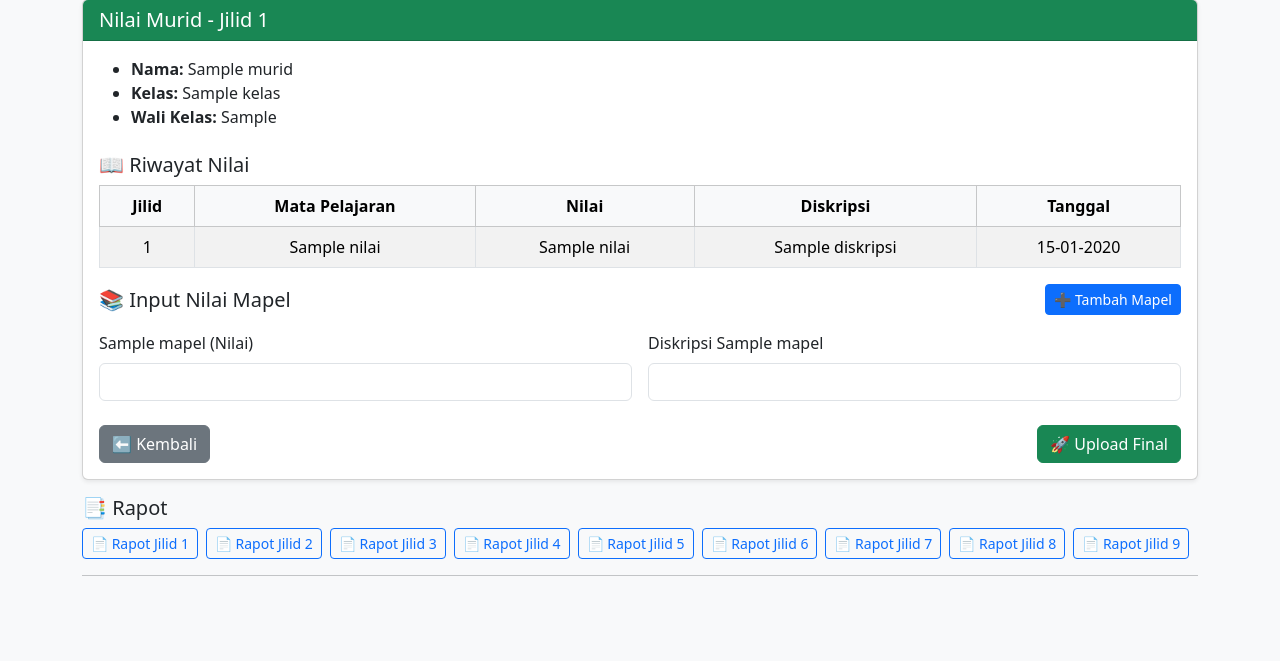
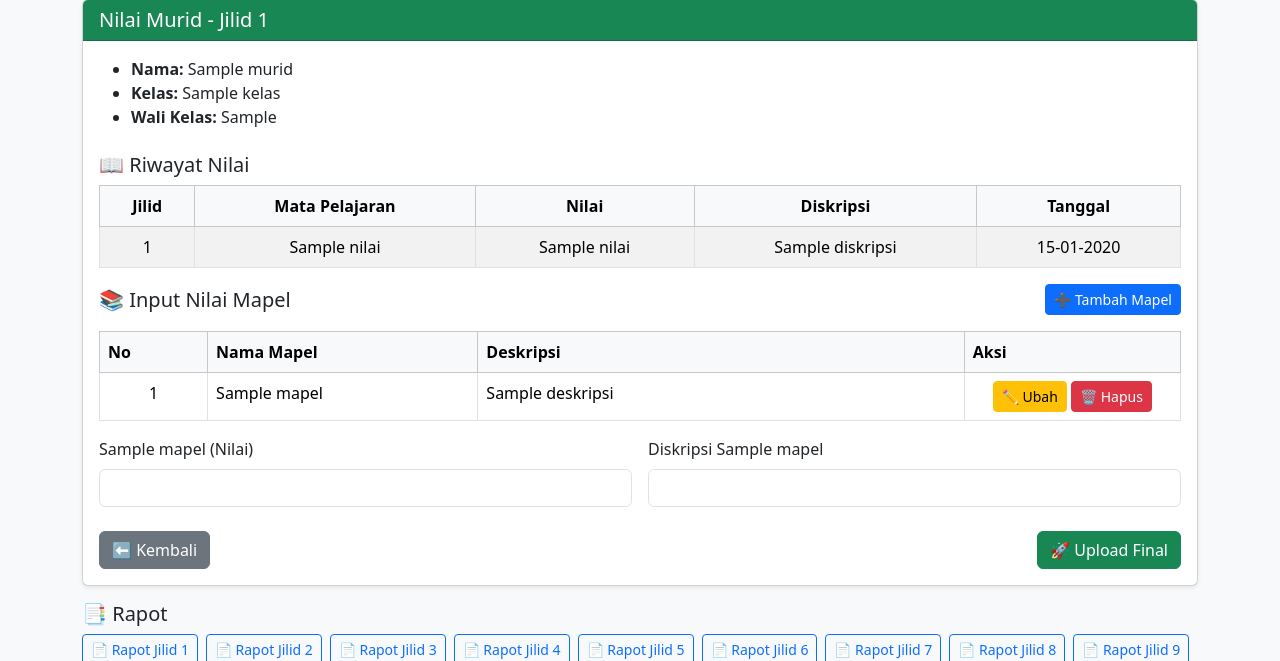
Before and after one commit to ulumuddin87/gitHubRailway, a Flask app: page /nilai/1 in a window 1280 px wide. Shown: the part 81-742 px from the top of the page. Run offline with Flask 3, Linux system fonts and the light colour scheme; a database or web service that is not in the repository returns one stand-in record (values such as "Sample title"); some libraries are stand-ins or nearby versions.

Commit message:
mapel tambah ubah hapus

```diff
--- a/app.py
+++ b/app.py
@@ -380,6 +380,8 @@ def nilai_murid(id):
 
 
 
+# ================= MAPEL ================= #
+# Tambah Mapel
 @app.route("/mapel/tambah", methods=["POST"])
 def tambah_mapel():
     nama = request.form.get("nama")
@@ -391,7 +393,6 @@ def tambah_mapel():
 
     conn = get_db_connection()
     cur = conn.cursor()
-
     cur.execute("INSERT INTO mapel (nama, deskripsi) VALUES (%s, %s)", (nama, deskripsi))
     conn.commit()
     cur.close()
@@ -399,6 +400,44 @@ def tambah_mapel():
 
     flash(f"✅ Mapel '{nama}' berhasil ditambahkan!", "success")
     return redirect(request.referrer)
+
+
+# Ubah Mapel
+@app.route("/mapel/edit/<int:id>", methods=["POST"])
+def edit_mapel(id):
+    nama = request.form.get("nama")
+    deskripsi = request.form.get("deskripsi")
+
+    if not nama or not deskripsi:
+        flash("⚠️ Nama & Deskripsi wajib diisi!", "danger")
+        return redirect(request.referrer)
+
+    conn = get_db_connection()
+    cur = conn.cursor()
+    cur.execute("UPDATE mapel SET nama=%s, deskripsi=%s WHERE id=%s", (nama, deskripsi, id))
+    conn.commit()
+    cur.close()
+    conn.close()
+
+    flash(f"✏️ Mapel '{nama}' berhasil diperbarui!", "success")
+    return redirect(request.referrer)
+
+
+# Hapus Mapel
+@app.route("/mapel/hapus/<int:id>", methods=["POST"])
+def hapus_mapel(id):
+    conn = get_db_connection()
+    cur = conn.cursor()
+    cur.execute("DELETE FROM mapel WHERE id=%s", (id,))
+    conn.commit()
+    cur.close()
+    conn.close()
+
+    flash("🗑️ Mapel berhasil dihapus!", "success")
+    return redirect(request.referrer)
+
+
+
 
 # ================= RAPOT ================= #
 @app.route("/rapot/<int:murid_id>/<int:jilid>")
--- a/templates/nilai_murid.html
+++ b/templates/nilai_murid.html
@@ -42,11 +42,45 @@
 
     <div class="d-flex justify-content-between align-items-center mb-3">
       <h5 class="mb-0">📚 Input Nilai Mapel</h5>
-      <!-- Tombol buka modal -->
-      <button type="button" class="btn btn-primary btn-sm" data-bs-toggle="modal" data-bs-target="#modalMapel">
-        ➕ Tambah Mapel
-      </button>
-    </div>
+      <!-- Tombol buka modal Tambah -->
+  <button type="button" class="btn btn-primary btn-sm" data-bs-toggle="modal" data-bs-target="#modalTambahMapel">
+    ➕ Tambah Mapel
+  </button>
+</div>
+
+<table class="table table-bordered">
+  <thead class="table-light">
+    <tr>
+      <th style="width: 10%;">No</th>
+      <th style="width: 25%;">Nama Mapel</th>
+      <th style="width: 45%;">Deskripsi</th>
+      <th style="width: 20%;">Aksi</th>
+    </tr>
+  </thead>
+  <tbody>
+    {% for m in mapel_list %}
+    <tr>
+      <td class="text-center">{{ loop.index }}</td>
+      <td>{{ m.nama }}</td>
+      <td>{{ m.deskripsi }}</td>
+      <td class="text-center">
+        <!-- Tombol Ubah -->
+        <button type="button" class="btn btn-warning btn-sm"
+                data-bs-toggle="modal"
+                data-bs-target="#modalEditMapel{{ m.id }}">
+          ✏️ Ubah
+        </button>
+        <!-- Tombol Hapus -->
+        <button type="button" class="btn btn-danger btn-sm"
+                data-bs-toggle="modal"
+                data-bs-target="#modalHapusMapel{{ m.id }}">
+          🗑️ Hapus
+        </button>
+      </td>
+    </tr>
+    {% endfor %}
+  </tbody>
+</table>
 
     <!-- Form input nilai baru -->
     <form method="POST" onsubmit="return confirmSubmit(event)">
```
